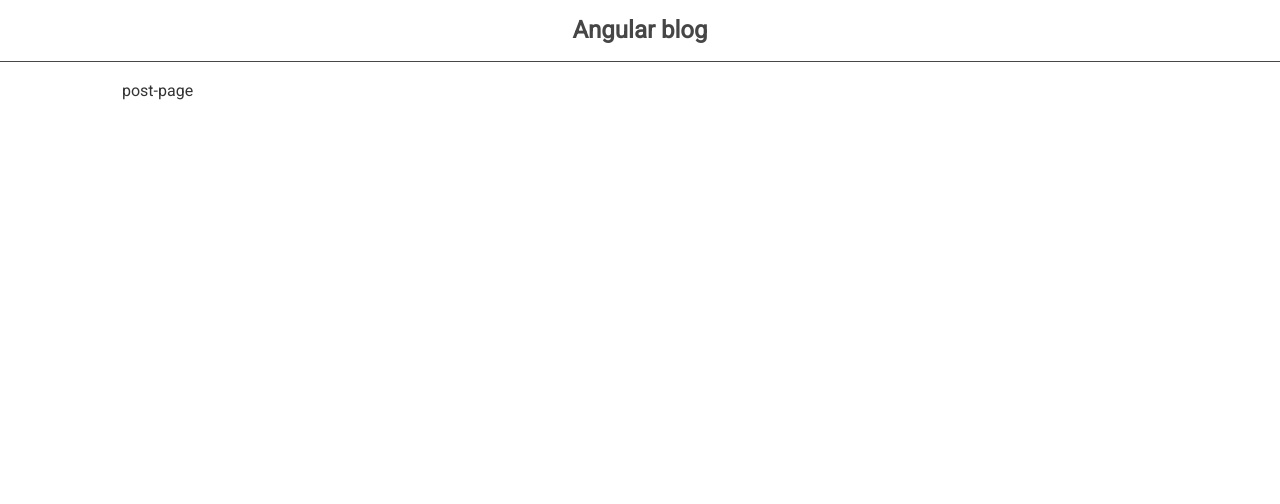
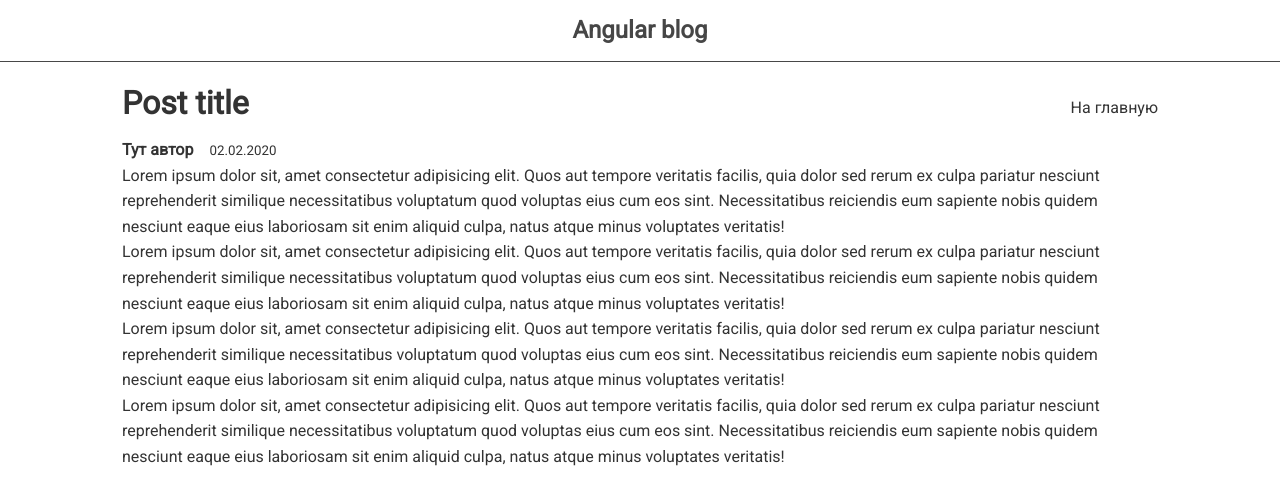
Before and after one commit to nserg80/angular-blog, an Angular app: page /post/1 in a window 1280 px wide. Shown: the top 504 px of the page. Built offline with nearby package versions, Linux system fonts and the light colour scheme.

Commit message:
post-page

```diff
--- a/src/app/post-page/post-page.component.html
+++ b/src/app/post-page/post-page.component.html
@@ -1 +1,17 @@
-<p>post-page</p>
+<div class="post">
+    <div class="header">
+        <h1>Post title</h1>
+        <button routerLink="/" class="btn btn-link">На главную</button>
+    </div>
+    <div class="info">
+        <strong>Тут автор</strong>
+        <small>02.02.2020</small>
+    </div>
+
+    <div>
+        <p>Lorem ipsum dolor sit, amet consectetur adipisicing elit. Quos aut tempore veritatis facilis, quia dolor sed rerum ex culpa pariatur nesciunt reprehenderit similique necessitatibus voluptatum quod voluptas eius cum eos sint. Necessitatibus reiciendis eum sapiente nobis quidem nesciunt eaque eius laboriosam sit enim aliquid culpa, natus atque minus voluptates veritatis!</p>
+        <p>Lorem ipsum dolor sit, amet consectetur adipisicing elit. Quos aut tempore veritatis facilis, quia dolor sed rerum ex culpa pariatur nesciunt reprehenderit similique necessitatibus voluptatum quod voluptas eius cum eos sint. Necessitatibus reiciendis eum sapiente nobis quidem nesciunt eaque eius laboriosam sit enim aliquid culpa, natus atque minus voluptates veritatis!</p>
+        <p>Lorem ipsum dolor sit, amet consectetur adipisicing elit. Quos aut tempore veritatis facilis, quia dolor sed rerum ex culpa pariatur nesciunt reprehenderit similique necessitatibus voluptatum quod voluptas eius cum eos sint. Necessitatibus reiciendis eum sapiente nobis quidem nesciunt eaque eius laboriosam sit enim aliquid culpa, natus atque minus voluptates veritatis!</p>
+        <p>Lorem ipsum dolor sit, amet consectetur adipisicing elit. Quos aut tempore veritatis facilis, quia dolor sed rerum ex culpa pariatur nesciunt reprehenderit similique necessitatibus voluptatum quod voluptas eius cum eos sint. Necessitatibus reiciendis eum sapiente nobis quidem nesciunt eaque eius laboriosam sit enim aliquid culpa, natus atque minus voluptates veritatis!</p>
+    </div>
+</div>
--- a/src/app/post-page/post-page.component.scss
+++ b/src/app/post-page/post-page.component.scss
@@ -0,0 +1,15 @@
+.post {
+    .header {
+        display: flex;
+        justify-content: space-between;
+        align-items: center;
+    }
+    h1 {
+        margin-bottom: .5rem;
+    }
+    .info {
+        strong {
+            margin-right: 1rem;
+        }
+    }
+}
```
